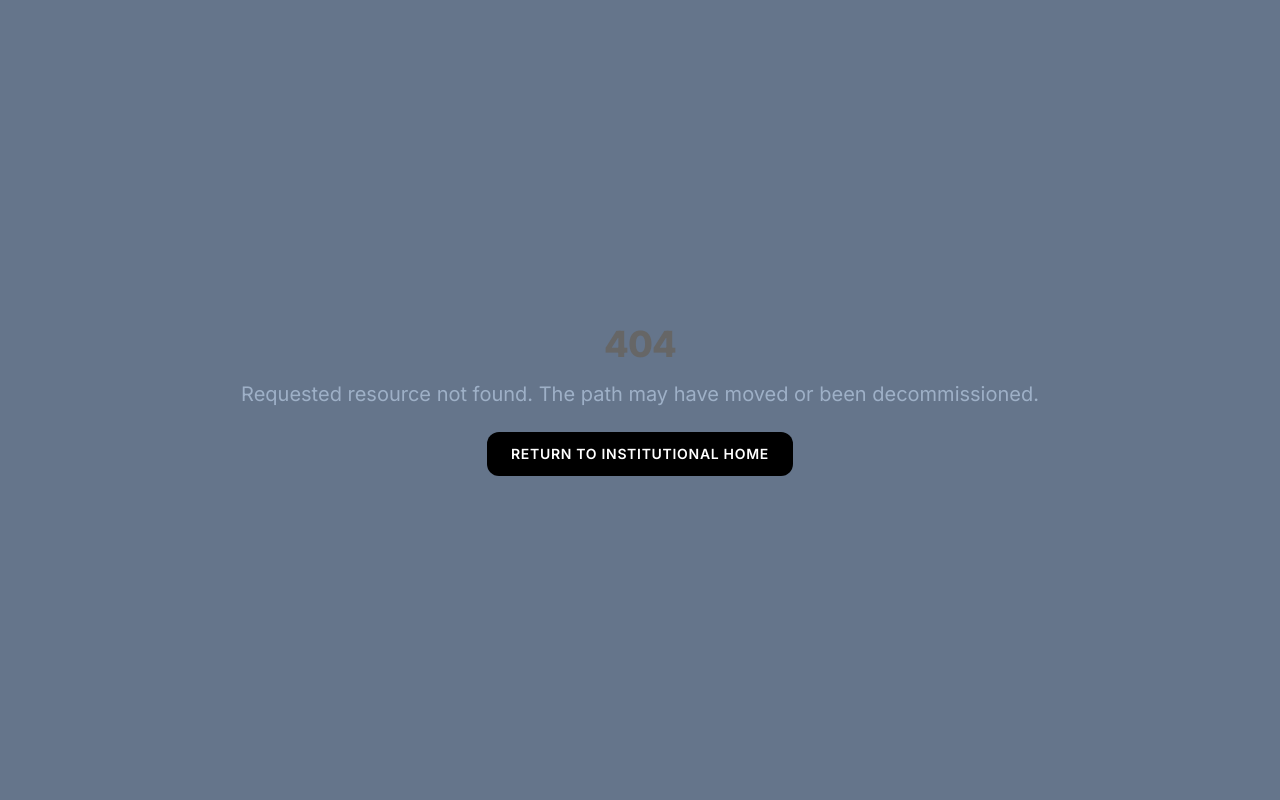
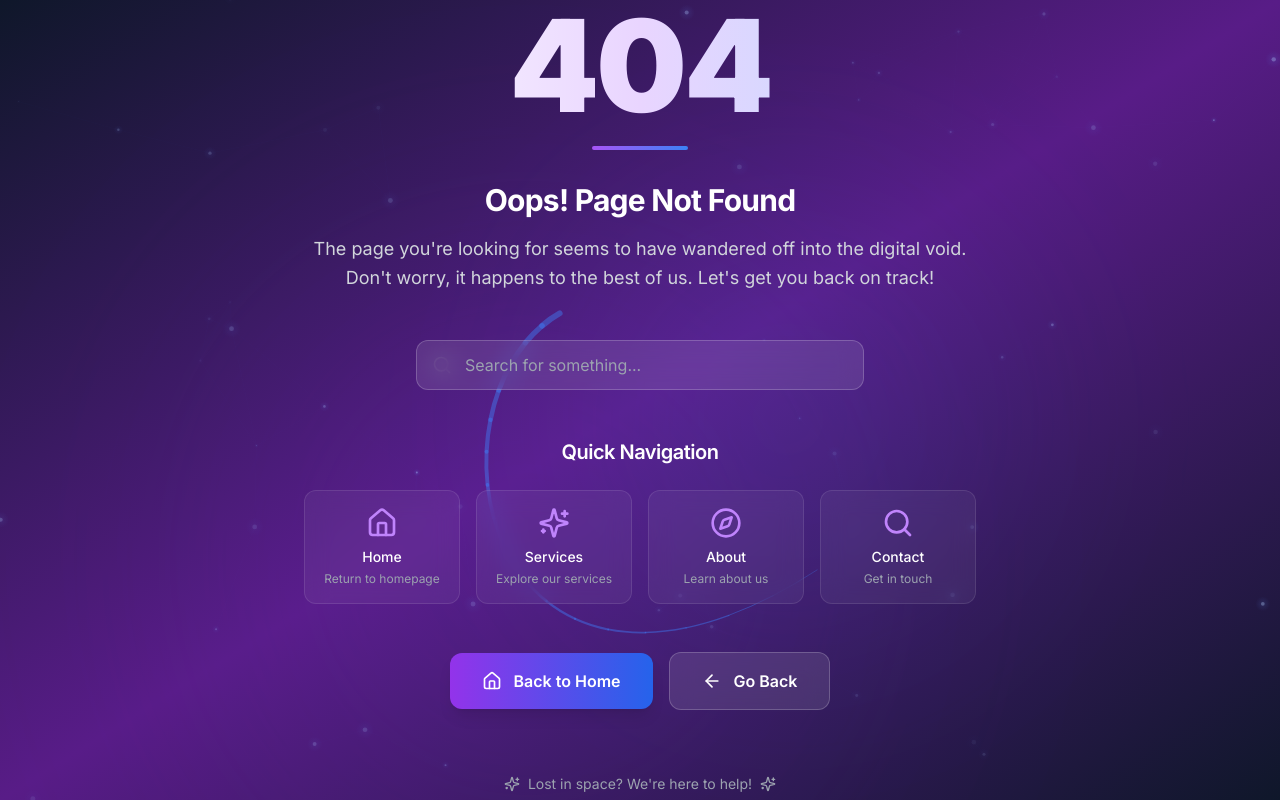
Before and after one commit to jobayerhossain-ai/Devorica, a React (Vite) app: page /privacy in a window 1280 px wide. Before the commit this address had no page. Built offline with nearby package versions, Linux system fonts and the light colour scheme.

Commit message:
Create premium 404 page with animations, interactive elements, and improved UX

```diff
--- a/src/pages/NotFound.tsx
+++ b/src/pages/NotFound.tsx
@@ -1,29 +1,231 @@
-import { useLocation } from "react-router-dom";
-import { useEffect } from "react";
-import SmartHeading from "@/components/shared/SmartHeading";
+import { useLocation, Link } from "react-router-dom";
+import { useEffect, useState, useRef, useCallback } from "react";
+import { motion, AnimatePresence } from "framer-motion";
+import { Home, ArrowLeft, Search, Sparkles, Compass } from "lucide-react";
 import { SEO } from "@/lib/seo";
+import FloatingParticles from "@/features/home/components/FloatingParticles";
+import InteractiveCursor from "@/features/home/components/InteractiveCursor";
 
 const NotFound = () => {
   const location = useLocation();
+  const [mousePos, setMousePos] = useState({ x: 0, y: 0 });
+  const [searchQuery, setSearchQuery] = useState("");
+  const heroRef = useRef<HTMLElement>(null);
 
   useEffect(() => {
     console.error("404 Error: User attempted to access non-existent route:", location.pathname);
   }, [location.pathname]);
 
+  const handleMouseMove = useCallback((e: React.MouseEvent<HTMLElement>) => {
+    if (!heroRef.current) return;
+    const rect = heroRef.current.getBoundingClientRect();
+    const x = (e.clientX - rect.left) / rect.width - 0.5;
+    const y = (e.clientY - rect.top) / rect.height - 0.5;
+    setMousePos({ x, y });
+  }, []);
+
+  const handleMouseLeave = useCallback(() => {
+    setMousePos({ x: 0, y: 0 });
+  }, []);
+
+  const quickLinks = [
+    { name: "Home", path: "/", icon: Home, description: "Return to homepage" },
+    { name: "Services", path: "/services/web-development", icon: Sparkles, description: "Explore our services" },
+    { name: "About", path: "/about", icon: Compass, description: "Learn about us" },
+    { name: "Contact", path: "/contact", icon: Search, description: "Get in touch" },
+  ];
+
+  const containerVariants = {
+    hidden: { opacity: 0 },
+    visible: {
+      opacity: 1,
+      transition: {
+        duration: 0.6,
+        staggerChildren: 0.2
+      }
+    }
+  };
+
+  const itemVariants = {
+    hidden: { opacity: 0, y: 30 },
+    visible: {
+      opacity: 1,
+      y: 0,
+      transition: {
+        duration: 0.8,
+        ease: [0.25, 0.46, 0.45, 0.94]
+      }
+    }
+  };
+
   return (
-    <div className="flex min-h-screen items-center justify-center bg-muted">
+    <div className="min-h-screen bg-gradient-to-br from-slate-900 via-purple-900 to-slate-900 relative overflow-hidden">
       <SEO
         title="Page Not Found — Devorica"
         description="The page you're looking for doesn't exist. Return to Devorica's homepage to explore our web development, mobile app, and digital growth services."
         noIndex={true}
       />
-      <div className="text-center">
-        <SmartHeading as="h1" text="404" highlightWord="404" className="mb-4 text-4xl font-[800]" />
-        <p className="mb-6 text-xl text-muted-foreground font-normal">Requested resource not found. The path may have moved or been decommissioned.</p>
-        <a href="/" className="inline-flex items-center justify-center bg-black text-white px-6 py-3 rounded-lg font-semibold hover:bg-neutral-800 transition-colors uppercase text-sm tracking-wider">
-          Return to Institutional Home
-        </a>
-      </div>
+
+      {/* Interactive Cursor Trail */}
+      <InteractiveCursor />
+
+      {/* Floating particles */}
+      <FloatingParticles />
+
+      {/* Animated background orbs */}
+      <div
+        className="absolute w-[800px] h-[800px] rounded-full opacity-20 blur-[150px] pointer-events-none transition-transform duration-1000 ease-out"
+        style={{
+          background: "radial-gradient(circle, hsl(262, 83%, 58%) 0%, transparent 70%)",
+          top: "20%",
+          left: "10%",
+          transform: `translate(${mousePos.x * -60}px, ${mousePos.y * -60}px)`,
+        }}
+      />
+      <div
+        className="absolute w-[600px] h-[600px] rounded-full opacity-15 blur-[120px] pointer-events-none transition-transform duration-1200 ease-out"
+        style={{
+          background: "radial-gradient(circle, hsl(217, 91%, 60%) 0%, transparent 70%)",
+          bottom: "10%",
+          right: "15%",
+          transform: `translate(${mousePos.x * 40}px, ${mousePos.y * 40}px)`,
+        }}
+      />
+
+      <section
+        ref={heroRef}
+        onMouseMove={handleMouseMove}
+        onMouseLeave={handleMouseLeave}
+        className="relative z-10 flex items-center justify-center min-h-screen px-4"
+      >
+        <motion.div
+          variants={containerVariants}
+          initial="hidden"
+          animate="visible"
+          className="text-center max-w-4xl mx-auto"
+        >
+          {/* 404 Number */}
+          <motion.div
+            variants={itemVariants}
+            className="mb-8"
+          >
+            <h1 className="text-8xl md:text-9xl font-black bg-gradient-to-r from-white via-purple-200 to-blue-200 bg-clip-text text-transparent mb-4">
+              404
+            </h1>
+            <div className="w-24 h-1 bg-gradient-to-r from-purple-500 to-blue-500 mx-auto rounded-full"></div>
+          </motion.div>
+
+          {/* Error Message */}
+          <motion.div
+            variants={itemVariants}
+            className="mb-12"
+          >
+            <h2 className="text-2xl md:text-3xl font-bold text-white mb-4">
+              Oops! Page Not Found
+            </h2>
+            <p className="text-lg text-gray-300 max-w-2xl mx-auto leading-relaxed">
+              The page you're looking for seems to have wandered off into the digital void.
+              Don't worry, it happens to the best of us. Let's get you back on track!
+            </p>
+          </motion.div>
+
+          {/* Search Bar */}
+          <motion.div
+            variants={itemVariants}
+            className="mb-12"
+          >
+            <div className="relative max-w-md mx-auto">
+              <div className="absolute inset-y-0 left-0 pl-4 flex items-center pointer-events-none">
+                <Search className="h-5 w-5 text-gray-400" />
+              </div>
+              <input
+                type="text"
+                placeholder="Search for something..."
+                value={searchQuery}
+                onChange={(e) => setSearchQuery(e.target.value)}
+                className="w-full pl-12 pr-4 py-3 bg-white/10 backdrop-blur-md border border-white/20 rounded-xl text-white placeholder-gray-400 focus:outline-none focus:ring-2 focus:ring-purple-500 focus:border-transparent transition-all duration-300"
+              />
+            </div>
+          </motion.div>
+
+          {/* Quick Links */}
+          <motion.div
+            variants={itemVariants}
+            className="mb-12"
+          >
+            <h3 className="text-xl font-semibold text-white mb-6">Quick Navigation</h3>
+            <div className="grid grid-cols-2 md:grid-cols-4 gap-4 max-w-2xl mx-auto">
+              {quickLinks.map((link, index) => (
+                <motion.div
+                  key={link.name}
+                  whileHover={{ scale: 1.05, y: -5 }}
+                  whileTap={{ scale: 0.95 }}
+                  transition={{ type: "spring", stiffness: 300, damping: 20 }}
+                >
+                  <Link
+                    to={link.path}
+                    className="group block p-4 bg-white/5 backdrop-blur-md border border-white/10 rounded-xl hover:bg-white/10 hover:border-white/20 transition-all duration-300"
+                  >
+                    <div className="flex flex-col items-center text-center">
+                      <link.icon className="w-8 h-8 text-purple-400 group-hover:text-purple-300 mb-2 transition-colors" />
+                      <span className="text-sm font-medium text-white group-hover:text-purple-200 transition-colors">
+                        {link.name}
+                      </span>
+                      <span className="text-xs text-gray-400 group-hover:text-gray-300 mt-1 transition-colors">
+                        {link.description}
+                      </span>
+                    </div>
+                  </Link>
+                </motion.div>
+              ))}
+            </div>
+          </motion.div>
+
+          {/* Primary CTA */}
+          <motion.div
+            variants={itemVariants}
+            className="flex flex-col sm:flex-row gap-4 justify-center items-center"
+          >
+            <motion.div
+              whileHover={{ scale: 1.05 }}
+              whileTap={{ scale: 0.95 }}
+            >
+              <Link
+                to="/"
+                className="inline-flex items-center gap-3 bg-gradient-to-r from-purple-600 to-blue-600 hover:from-purple-700 hover:to-blue-700 text-white px-8 py-4 rounded-xl font-semibold transition-all duration-300 shadow-lg hover:shadow-purple-500/25"
+              >
+                <Home className="w-5 h-5" />
+                Back to Home
+              </Link>
+            </motion.div>
+
+            <motion.div
+              whileHover={{ scale: 1.05 }}
+              whileTap={{ scale: 0.95 }}
+            >
+              <button
+                onClick={() => window.history.back()}
+                className="inline-flex items-center gap-3 bg-white/10 backdrop-blur-md hover:bg-white/20 text-white px-8 py-4 rounded-xl font-semibold transition-all duration-300 border border-white/20"
+              >
+                <ArrowLeft className="w-5 h-5" />
+                Go Back
+              </button>
+            </motion.div>
+          </motion.div>
+
+          {/* Fun Element */}
+          <motion.div
+            variants={itemVariants}
+            className="mt-16"
+          >
+            <div className="inline-flex items-center gap-2 text-gray-400 text-sm">
+              <Sparkles className="w-4 h-4" />
+              <span>Lost in space? We're here to help!</span>
+              <Sparkles className="w-4 h-4" />
+            </div>
+          </motion.div>
+        </motion.div>
+      </section>
     </div>
   );
 };
```
